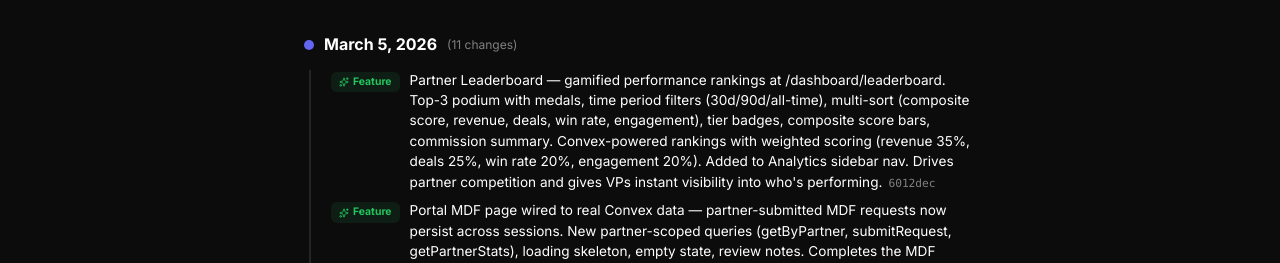
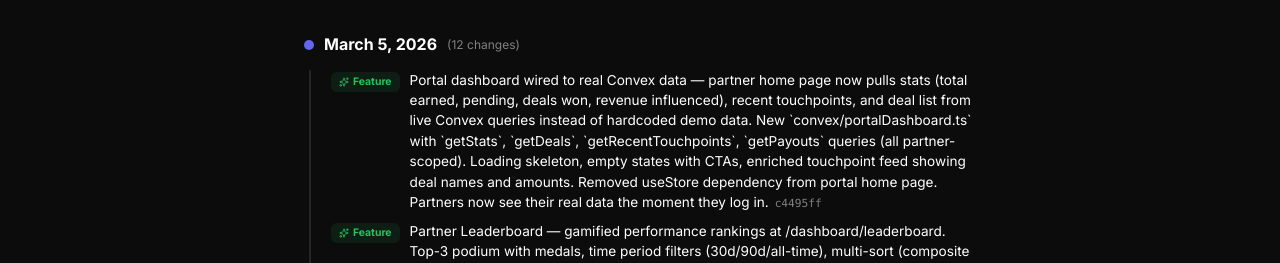
Before and after one commit to dylan3796/partner-attribution-ai, a Next.js app: page /changelog in a window 1280 px wide. Shown: the part 168-431 px from the top of the page. Built offline with nearby package versions, Linux system fonts and the light colour scheme; no server answers.

Commit message:
chore: changelog entry for portal dashboard Convex wireup

```diff
--- a/app/changelog/page.tsx
+++ b/app/changelog/page.tsx
@@ -15,6 +15,7 @@ const CHANGELOG: Entry[] = [
   {
     date: "March 5, 2026",
     commits: [
+      { hash: "c4495ff", type: "feat", message: "Portal dashboard wired to real Convex data — partner home page now pulls stats (total earned, pending, deals won, revenue influenced), recent touchpoints, and deal list from live Convex queries instead of hardcoded demo data. New `convex/portalDashboard.ts` with `getStats`, `getDeals`, `getRecentTouchpoints`, `getPayouts` queries (all partner-scoped). Loading skeleton, empty states with CTAs, enriched touchpoint feed showing deal names and amounts. Removed useStore dependency from portal home page. Partners now see their real data the moment they log in." },
       { hash: "6012dec", type: "feat", message: "Partner Leaderboard — gamified performance rankings at /dashboard/leaderboard. Top-3 podium with medals, time period filters (30d/90d/all-time), multi-sort (composite score, revenue, deals, win rate, engagement), tier badges, composite score bars, commission summary. Convex-powered rankings with weighted scoring (revenue 35%, deals 25%, win rate 20%, engagement 20%). Added to Analytics sidebar nav. Drives partner competition and gives VPs instant visibility into who's performing." },
       { hash: "3ce37d9", type: "feat", message: "Portal MDF page wired to real Convex data — partner-submitted MDF requests now persist across sessions. New partner-scoped queries (getByPartner, submitRequest, getPartnerStats), loading skeleton, empty state, review notes. Completes the MDF workflow end-to-end: partners submit → admins review → status flows back to portal." },
       { hash: "9e3218f", type: "polish", message: "Performance consolidation — merged duplicate dashboard queries, dynamic imports for Recharts and command palette, RSC layout split for faster initial loads." },
```
